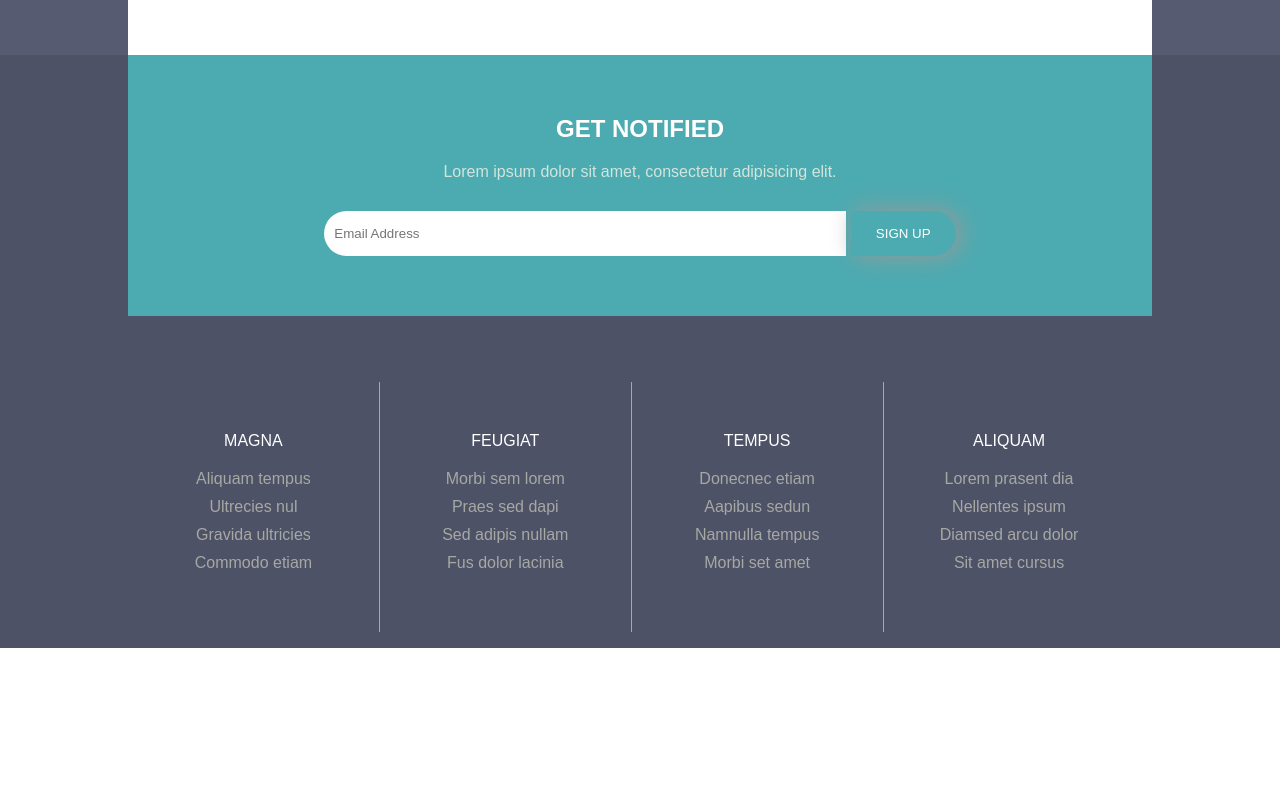
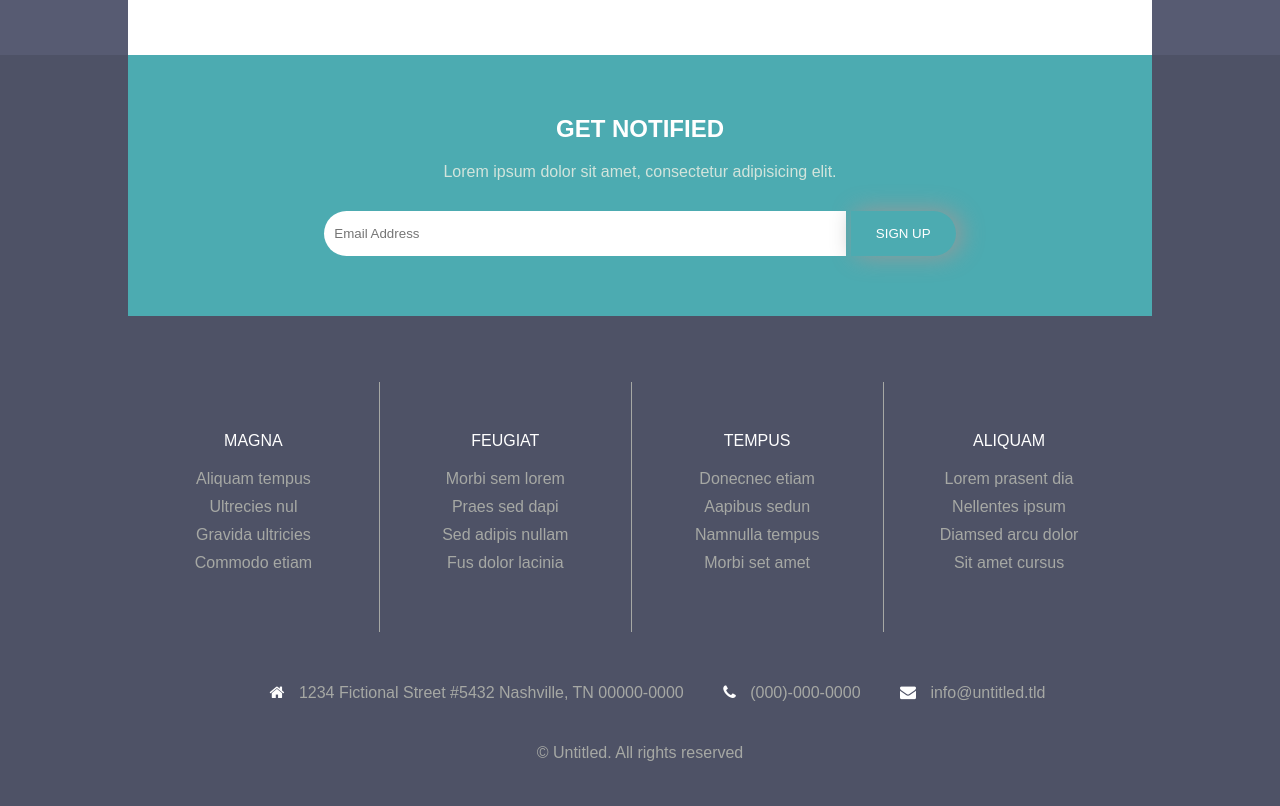
Before and after one commit to Tosinozin/altitude-clone, a plain HTML site: page index.html in a window 1280 px wide. Shown: the part 2618-3424 px from the top of the page. Before the commit the page ends 3266 px from the top, so only its background shows below. Drawn offline with Linux system fonts and the light colour scheme; files whose address does not match are found by name.

Commit message:
footer done

```diff
--- a/css/style.css
+++ b/css/style.css
@@ -143,7 +143,7 @@ nav a{
     color: rgb(76, 171, 177);
 }
 .section2 i{
-    color: rgb(76, 171, 177);
+    color: rgb(105, 199, 173);
 }
 .section3 i{
     color: rgb(254, 213, 134);
@@ -336,9 +336,11 @@ nav a{
 
 .footerMenu{
     width: 80%;
-    margin: 50px auto 0;
+    margin: 0 auto;
+    padding-top: 50px;
     color: #fff;
     text-align: center;
+    overflow: hidden;
 }
 
 .footerMenu ul{
@@ -364,3 +366,17 @@ nav a{
 .footerMenu ul li a:hover{
     color: rgb(76, 171, 177);
 }
+.footer{
+    width: 80%;
+    margin: auto;
+    text-align: center;
+    color: rgb(166, 168, 164);
+    padding: 20px 0;
+}
+.footer i{
+    padding: 0px 10px 0 35px;
+    color: #fff;
+}
+.reserve{
+    padding: 10px 0 40px;
+}
--- a/index.html
+++ b/index.html
@@ -170,6 +170,20 @@
                 <li><a href="#">Sit amet cursus</a></li>
             </ul>
         </div>
+
+        <div class="footer">
+            <p><i class="fa fa-home" aria-hidden="true"></i>
+                1234 Fictional Street #5432 Nashville, TN 00000-0000
+                <i class="fa fa-phone" aria-hidden="true"></i>
+                (000)-000-0000
+                <i class="fa fa-envelope" aria-hidden="true"></i>
+                info@untitled.tld
+            </p>
+            <div class="reserve">
+                <p>&copy Untitled. All rights reserved</p>
+            </div>
+        </div>
+
     </div>
 </body>
 </html>
```
